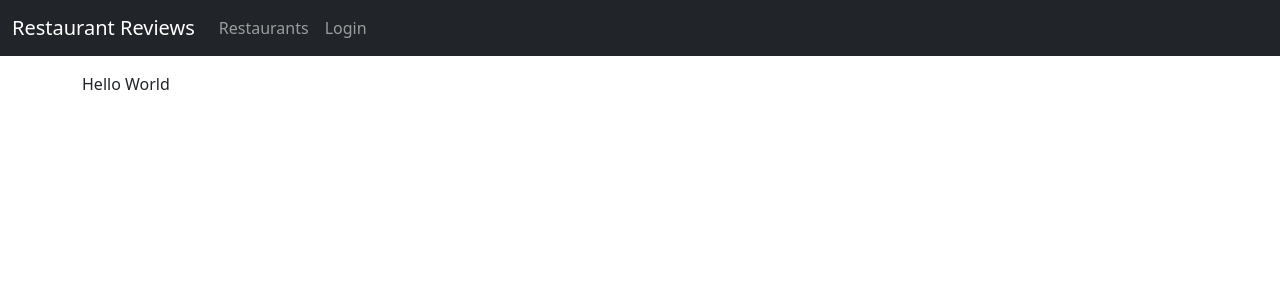
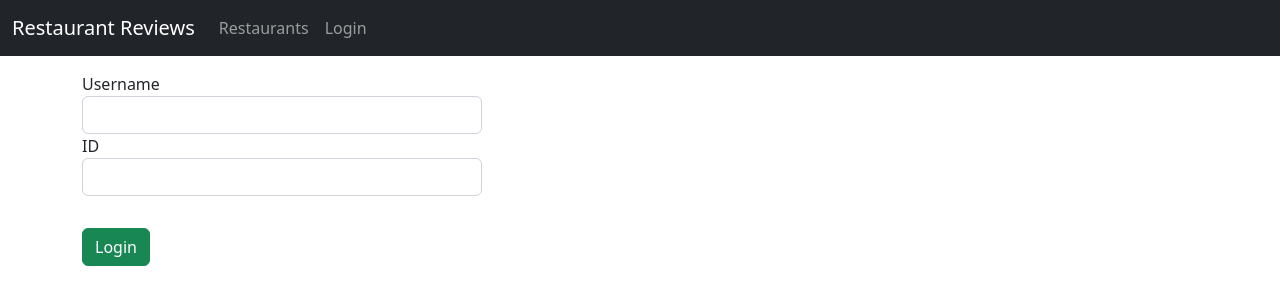
Before and after one commit to maria98kgm/restaurant-reviews, a React (Vite) app in the folder frontend/: page /login in a window 1280 px wide. Shown: the top 304 px of the page. Built offline with nearby package versions, Linux system fonts and the light colour scheme.

Commit message:
feat: implement login and reviews deletion

```diff
--- a/frontend/src/App.jsx
+++ b/frontend/src/App.jsx
@@ -12,6 +12,10 @@ import Login from "./components/login";
 
 function App() {
   const [user, setUser] = useState(null);
+
+  const login = (user = null) => {
+    setUser(user);
+  };
 
   const logout = () => {
     setUser(null);
@@ -51,7 +55,7 @@ function App() {
           <Route path="/restaurants" element={<RestaurantsList />} />
           <Route path="/restaurants/:id/review" element={<AddReview user={user} />} />
           <Route path="/restaurants/:id" element={<Restaurant user={user} />} />
-          <Route path="/login" element={<Login user={user} />} />
+          <Route path="/login" element={<Login user={user} login={login} />} />
         </Routes>
       </div>
     </div>
--- a/frontend/src/components/login.jsx
+++ b/frontend/src/components/login.jsx
@@ -1,7 +1,60 @@
-import React from "react";
+import React, { useState } from "react";
+import { useNavigate } from "react-router-dom";
 
-function Login() {
-  return <div>Hello World</div>;
-}
+const Login = (props) => {
+  const initialUserState = {
+    name: "",
+    id: "",
+  };
+
+  const [user, setUser] = useState(initialUserState);
+  const navigate = useNavigate();
+
+  const handleInputChange = (event) => {
+    const { name, value } = event.target;
+    setUser({ ...user, [name]: value });
+  };
+
+  const login = () => {
+    props.login(user);
+    navigate("/");
+  };
+
+  return (
+    <div className="submit-form" style={{ maxWidth: "400px" }}>
+      <div>
+        <div className="form-group">
+          <label htmlFor="user">Username</label>
+          <input
+            type="text"
+            className="form-control"
+            id="name"
+            required
+            value={user.name}
+            onChange={handleInputChange}
+            name="name"
+          />
+        </div>
+
+        <div className="form-group">
+          <label htmlFor="id">ID</label>
+          <input
+            type="text"
+            className="form-control"
+            id="id"
+            required
+            value={user.id}
+            onChange={handleInputChange}
+            name="id"
+          />
+        </div>
+
+        <button onClick={login} className="btn btn-success" style={{ marginTop: "2rem" }}>
+          Login
+        </button>
+      </div>
+    </div>
+  );
+};
 
 export default Login;
--- a/frontend/src/components/restaurant.jsx
+++ b/frontend/src/components/restaurant.jsx
@@ -27,13 +27,17 @@ const Restaurant = (props) => {
       });
   };
 
-  const deleteReview = (reviewId, index) => {
+  const deleteReview = (reviewId) => {
     RestaurantDataService.deleteReview(reviewId, props.user.id)
       .then(() => {
         setRestaurant((prevState) => {
-          prevState.reviews.splice(index, 1);
+          const reviewIndex = prevState.reviews.findIndex((item) => item._id === reviewId);
+          const newReviews = [...prevState.reviews];
+          newReviews.splice(reviewIndex, 1);
+
           return {
             ...prevState,
+            reviews: newReviews,
           };
         });
       })
@@ -57,12 +61,12 @@ const Restaurant = (props) => {
           <Link to={"/restaurants/" + id + "/review"} className="btn btn-primary">
             Add Review
           </Link>
-          <h4> Reviews </h4>
+          <h4 style={{ marginTop: "2rem" }}> Reviews </h4>
           <div className="row">
             {restaurant.reviews.length > 0 ? (
-              restaurant.reviews.map((review, index) => {
+              restaurant.reviews.map((review) => {
                 return (
-                  <div className="col-lg-4 pb-1" key={index}>
+                  <div className="col-lg-4 pb-1" key={review._id}>
                     <div className="card">
                       <div className="card-body">
                         <p className="card-text">
@@ -77,7 +81,7 @@ const Restaurant = (props) => {
                         {props.user && props.user.id === review.user_id && (
                           <div className="row">
                             <a
-                              onClick={() => deleteReview(review._id, index)}
+                              onClick={() => deleteReview(review._id)}
                               className="btn btn-primary col-lg-5 mx-1 mb-1"
                             >
                               Delete
--- a/frontend/src/services/restaurant.js
+++ b/frontend/src/services/restaurant.js
@@ -22,7 +22,7 @@ class RestaurantDataService {
   }
 
   deleteReview(id, userId) {
-    return http.delete(`/review?review_id=${id}`, { user_id: userId });
+    return http.delete(`/review?review_id=${id}`, { data: { user_id: userId } });
   }
 
   getCuisines() {
```
Also changed, not shown: 1 other file (tests, documents, lock files or other folders).
